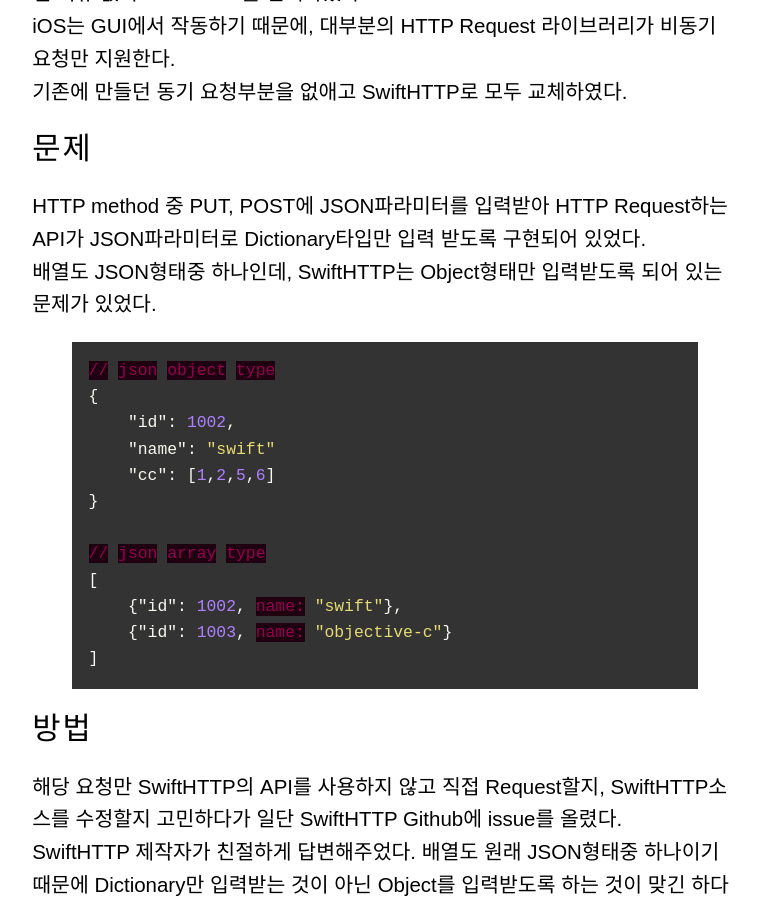
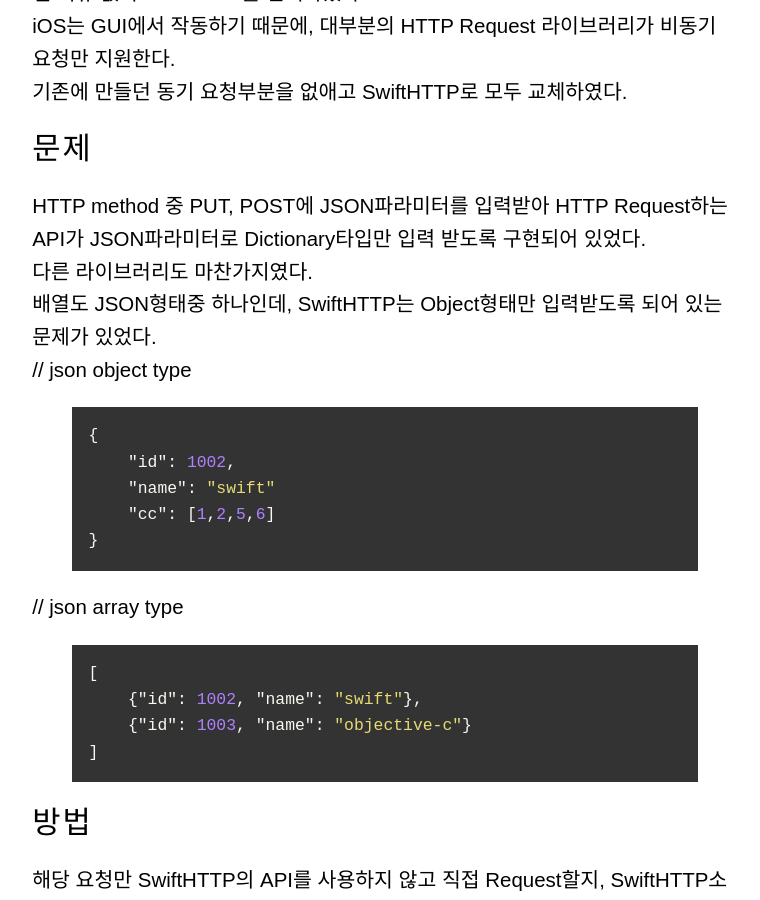
Before and after one commit to hyeonjae/hyeonjae.github.io.archive, a Jekyll site: the page built from _posts/2015-06-21-swift-http.md, in a window 1280 px wide and 900 px high, scrolled down 530 px. Shown: the whole window, without its empty margins (255-1015 px from the left). Built offline with Jekyll 4.4.1, drawn with Linux system fonts in a browser that asks for light colours; nearby versions of some CDN libraries; some web fonts are replaced; comment, search, counter and statistics services are not loaded.

Commit message:
no message

```diff
--- a/_posts/2015-06-21-swift-http.md
+++ b/_posts/2015-06-21-swift-http.md
@@ -14,19 +14,22 @@ iOS는 GUI에서 작동하기 때문에, 대부분의 HTTP Request 라이브러
 
 # 문제
 HTTP method 중 PUT, POST에 JSON파라미터를 입력받아 HTTP Request하는 API가 JSON파라미터로 Dictionary타입만 입력 받도록 구현되어 있었다.
+다른 라이브러리도 마찬가지였다.
 배열도 JSON형태중 하나인데, SwiftHTTP는 Object형태만 입력받도록 되어 있는 문제가 있었다.
+// json object type
 {% highlight json %}
-// json object type
 {
     "id": 1002,
     "name": "swift"
     "cc": [1,2,5,6]
 }
+{% endhighlight %}
 
 // json array type
+{% highlight json %}
 [
-    {"id": 1002, name: "swift"},
-    {"id": 1003, name: "objective-c"}
+    {"id": 1002, "name": "swift"},
+    {"id": 1003, "name": "objective-c"}
 ]
 {% endhighlight %}
 
```
